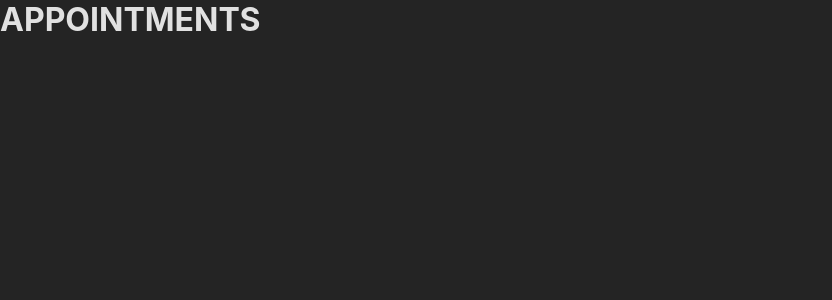
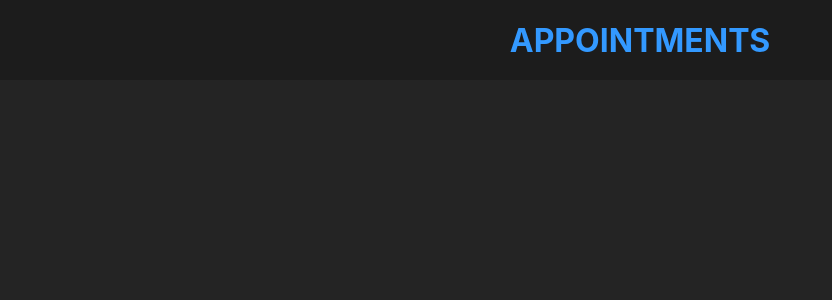
Before and after one commit to pietrodev07/react-appointments, a React (Vite) app: page / in a window 1280 px wide. Shown: the top 300 px of the page, without its empty margins (0-832 px from the left). Built offline with nearby package versions, Linux system fonts and the light colour scheme.

Commit message:
feat: add header component

```diff
--- a/src/App.jsx
+++ b/src/App.jsx
@@ -1,8 +1,14 @@
+import Header from "./components/Header/Header";
+
 function App() {
 
   return (
 
-    <h1>APPOINTMENTS</h1>
+    <>
+
+      <Header />
+
+    </>
 
   )
 
--- /dev/null
+++ b/src/components/Header/Header.css
@@ -0,0 +1,12 @@
+.header {
+  height: 10vh;
+  background-color: #1c1c1c;
+  display: flex;
+  justify-content: center;
+  align-items: center;
+}
+
+.header .title {
+  color: #3399FF;
+  text-transform: uppercase;
+}
--- /dev/null
+++ b/src/components/Header/Header.jsx
@@ -0,0 +1,14 @@
+import './Header.css'
+const Header = () => {
+
+  return (
+
+    <header className="header">
+      <h1 className="title">Appointments</h1>
+    </header>
+
+  )
+
+}
+
+export default Header
```
